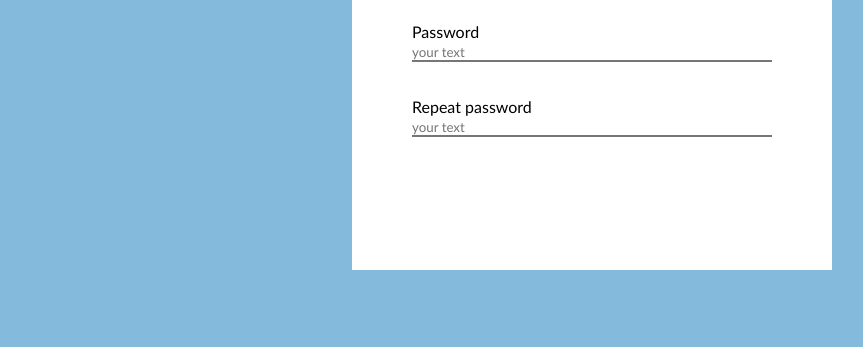
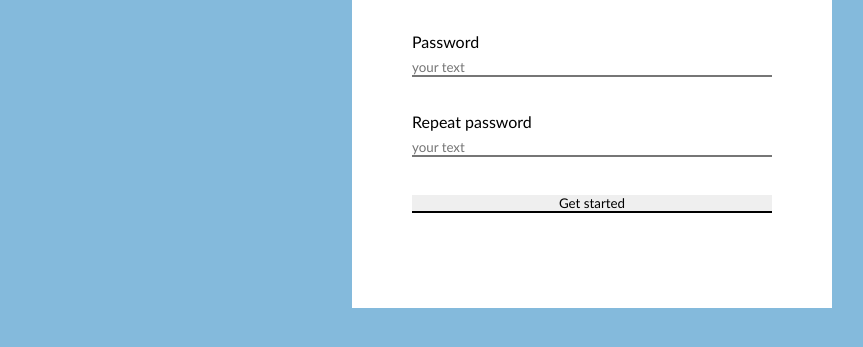
Before and after one commit to brokenfingers/6-sign-up, a website: page index.html in a window 1280 px wide. Shown: the part 307-654 px from the top of the page, without its empty margins (208-1071 px from the left). Drawn offline with Linux system fonts and the light colour scheme.

Commit message:
form selectors more specific

```diff
--- a/css/form.css
+++ b/css/form.css
@@ -10,12 +10,13 @@
     margin-bottom: 35px;
 }
 
-label {
+.form-row label {
     width: 100%;
+    margin-bottom: 5px;
     display:inline-block;
 }
 
-input {
+.form-row input {
     width: 100%;
     display:inline-block;
 
--- a/index.html
+++ b/index.html
@@ -47,7 +47,9 @@
                     <label for="">Repeat password</label>
                     <input type="password" placeholder="your text">
                 </div>
-                <div class="form-row"></div>
+                <div class="form-row">
+                    <input type="submit" value="Get started">
+                </div>
             </form>
         </div>
     </main>
```
